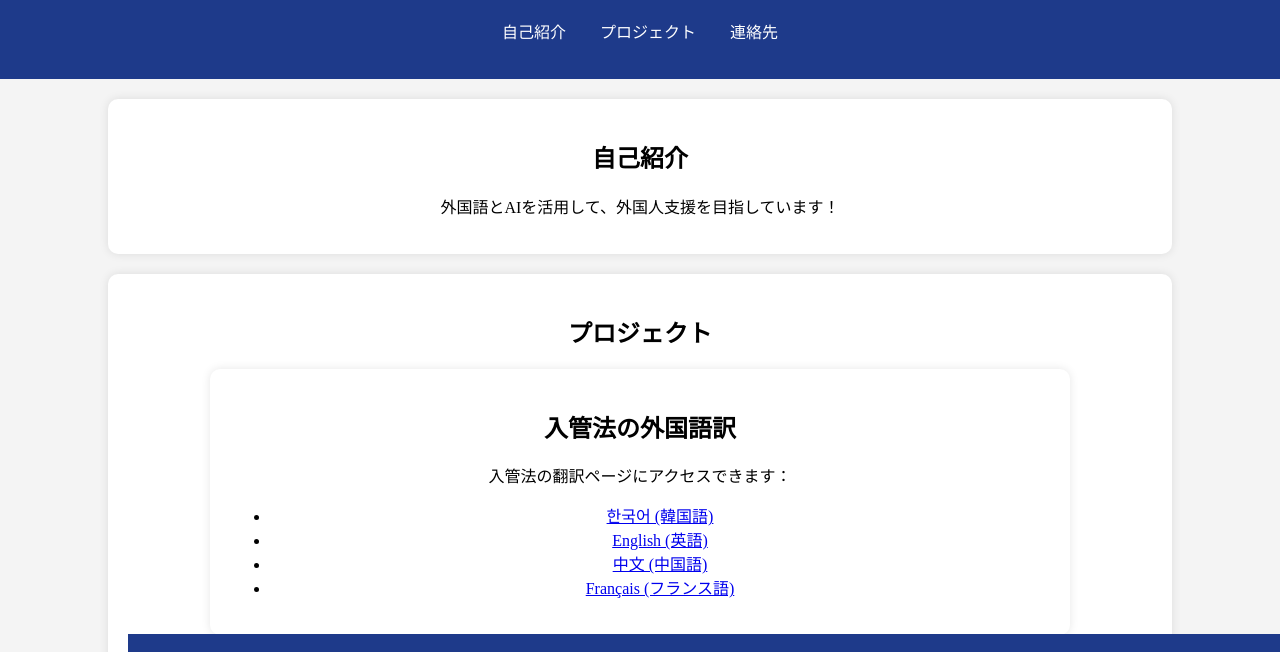
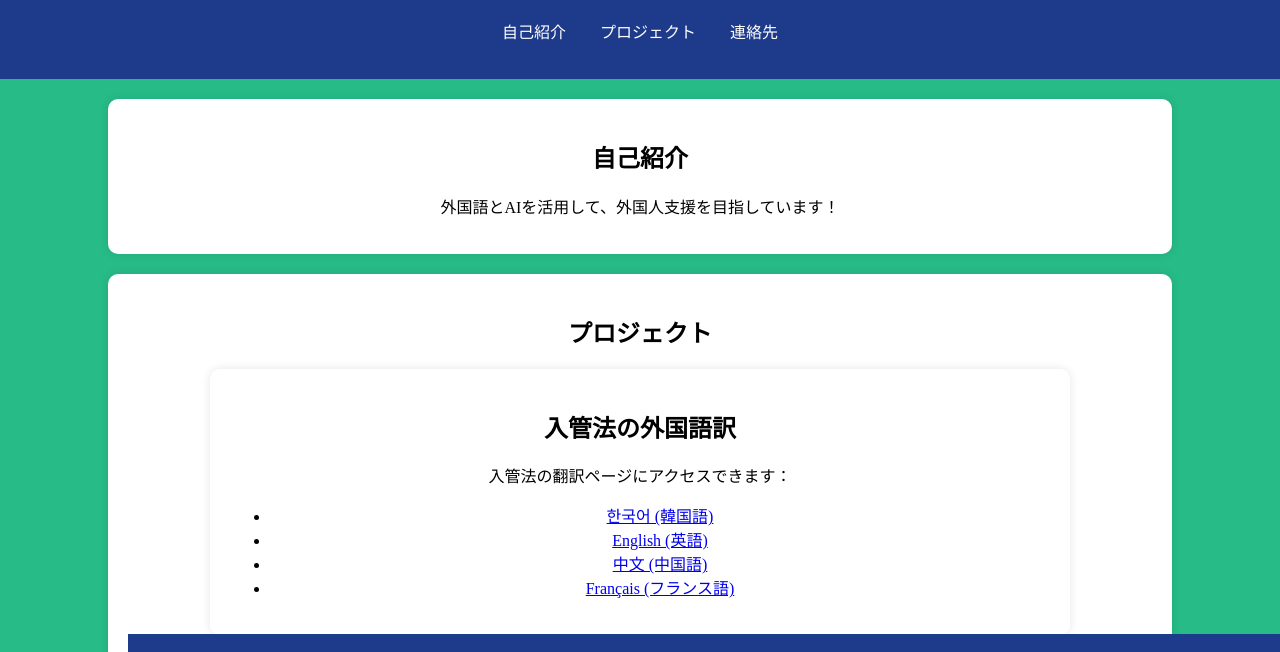
Before and after one commit to michaelisactive/portfolio, a plain HTML site: page index.html in a window 1280 px wide. Shown: the part 90-742 px from the top of the page. Drawn offline with Linux system fonts and the light colour scheme.

Commit message:
Update index.html

```diff
--- a/index.html
+++ b/index.html
@@ -5,6 +5,18 @@
     <meta name="viewport" content="width=device-width, initial-scale=1.0">
     <title>ミッシェルのポートフォリオ</title>
     <link rel="stylesheet" href="style.css">
+<script>
+        // 背景色をランダムに変更する関数
+        function getRandomColor() {
+            return `#${Math.floor(Math.random() * 16777215).toString(16)}`;
+        }
+
+        // ページ読み込み時に背景色を変更
+        window.onload = function() {
+            document.body.style.backgroundColor = getRandomColor();
+        };
+    </script>
+
 </head>
 <body>
     <header>
```
